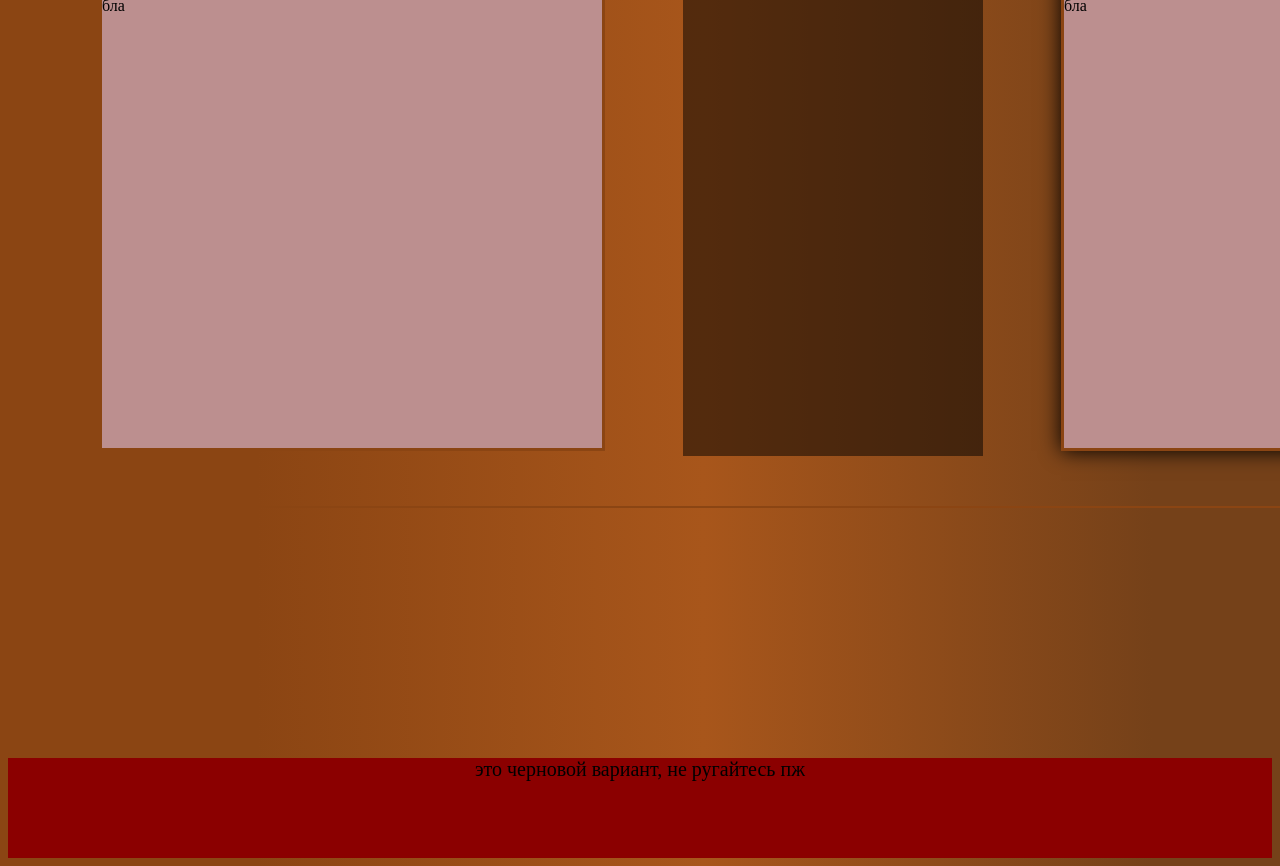
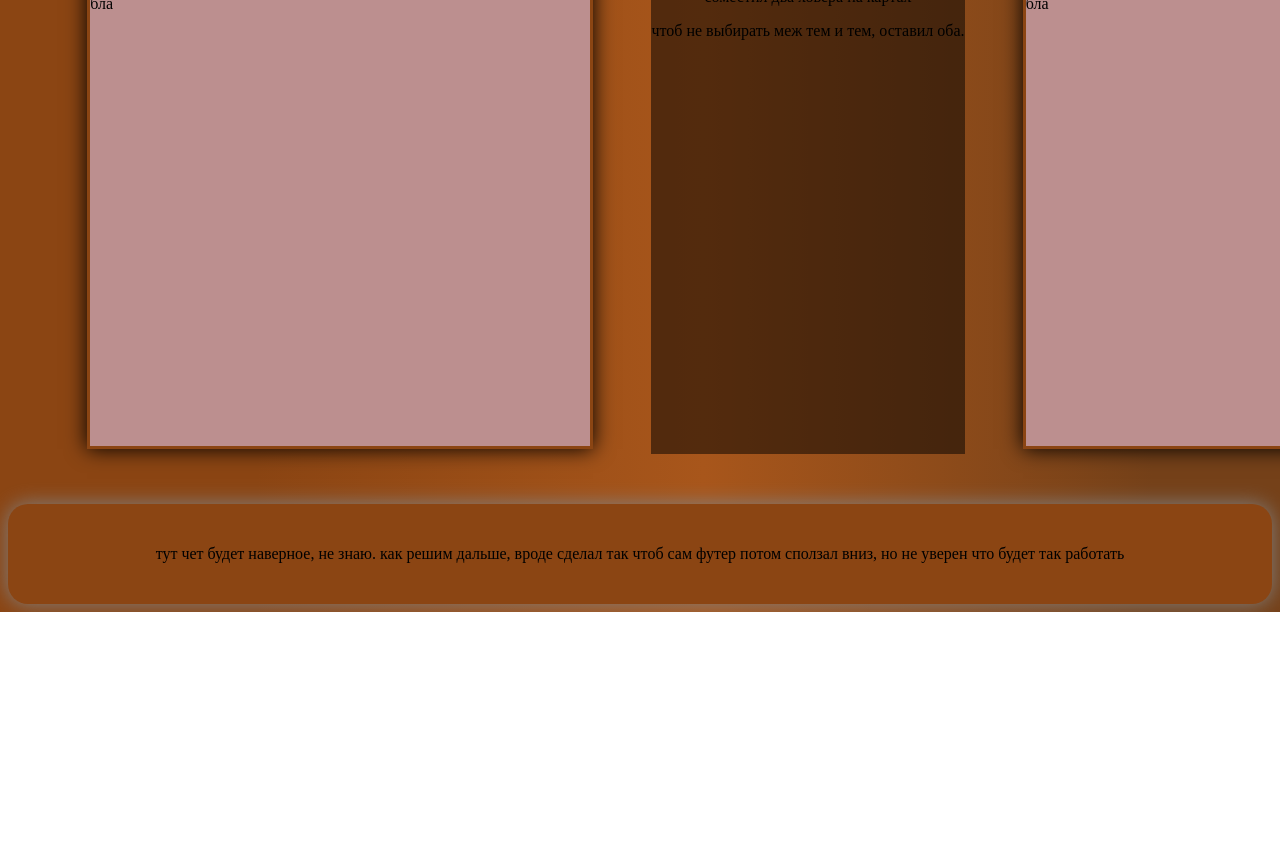
Before and after one commit to oiwiio/historyproject, a plain HTML site: page index.html in a window 1280 px wide. Shown: the part 310-1176 px from the top of the page. After the commit the page ends 922 px from the top, so only its background shows below. Drawn offline with Linux system fonts and the light colour scheme.

Commit message:
small patch

```diff
--- a/index.html
+++ b/index.html
@@ -18,7 +18,7 @@
                         бла
                     </div>
                         <div class="blockinfo">
-                            вери краткая инфа по теме
+                            <p>провел небольшой патчик</p> соместил два ховера на картах <p>чтоб не выбирать меж тем и тем, оставил оба. </p>
                         </div>
                     <div class="map_2">
                         <div class="logo_map_2"> Карта 2 </div>
@@ -29,7 +29,8 @@
 
         </main>
     <footer>
-        <p class="end"> это черновой вариант, не ругайтесь пж</p>
+       тут чет будет наверное, не знаю. как решим дальше, вроде сделал так чтоб сам футер потом сползал вниз, но не уверен что будет так работать
+
     </footer>
     </body>
 
--- a/style/style.css
+++ b/style/style.css
@@ -1,5 +1,6 @@
 body {
     background-color: saddlebrown;
+    background-repeat: no-repeat;
     background: linear-gradient(90deg,rgba(139, 69, 19, 1) 20%, rgba(168, 86, 27, 1) 55%, rgba(117, 65, 25, 1) 90%);
 }
 
@@ -27,8 +28,6 @@ header {
         padding-left: 10px;
         padding-right: 10px;
         color: black;
-
-            transition: color 0.8s ease-in-out;
             transition: font-size 0.5s ease;
 
     }
@@ -49,8 +48,6 @@ header {
      justify-content: space-around;
      padding: 5px;
      margin-bottom: 3px;
-
-            transition: color 0.8s ease-in-out;
         transition: font-size 0.5s ease;
     }
    .logo:hover{
@@ -65,10 +62,8 @@ header {
       justify-content: space-around;
 
                         }
-
     .map {
      display: flex;
-            border: 2px solid saddlebrown;
      min-height: 500px;
      min-width: 1500px;
      justify-content: space-around;
@@ -78,18 +73,21 @@ header {
     }
 
     .map_1 {
-            background-color:RosyBrown;
+        background-color: RosyBrown;
         margin-top: 5px;
         margin-bottom: 5px;
+        box-shadow:0 0 20px black;
         border: 3px solid saddlebrown;
+          border-color:saddlebrown ;
+          transition: box-shadow 0.6s ease-in-out;
           width: 500px;
           height: 500px;
           transition: width 1s, height 2s;
         }
     .map_1:hover{
-                box-shadow:0 0 20px black;
-                width: 550px;
-                height: 550px;
+        box-shadow:0 0 20px white;
+        width: 520px;
+        height: 520px;
             }
 
     .logo_map_1 {
@@ -101,12 +99,12 @@ header {
             }
 
 .blockinfo {
+    overflow-wrap: break-word;
     background-color: rgba(0, 0, 0, 0.5);
     min-width: 300px;
     text-align: center;
 
          }
-
     .map_2 {
       background-color: RosyBrown;
       margin-top: 5px;
@@ -114,13 +112,16 @@ header {
       box-shadow:0 0 20px black;
       border: 3px solid saddlebrown;
         border-color:saddlebrown ;
-                transition: border-color 0.8s ease-in-out;
-                transition: box-shadow 0.8s ease-in-out;
+        transition: box-shadow 0.6s ease-in-out;
+        width: 500px;
+        height: 500px;
+        transition: width 1s, height 2s;
 
         }
      .map_2:hover{
-                box-shadow:0 0 20px blue;
-                border-color: blue;
+          box-shadow:0 0 20px white;
+          width: 520px;
+          height: 520px;
             }
 
      .logo_map_2 {
@@ -132,11 +133,11 @@ header {
             }
 
  footer {
-                background-color: darkred;
+    display: flex;
+    background-color: SaddleBrown;
     height: 100px;
+    border-radius: 20px;
+    box-shadow:0 0 20px gray;
+    align-items: center;
+    justify-content: space-around;
     }
-            .end {
-                font-size: 20px;
-                text-align: center;
-                margin-top: 250px;
-            }
```
Lines whose indentation alone changed are shown as unchanged.
